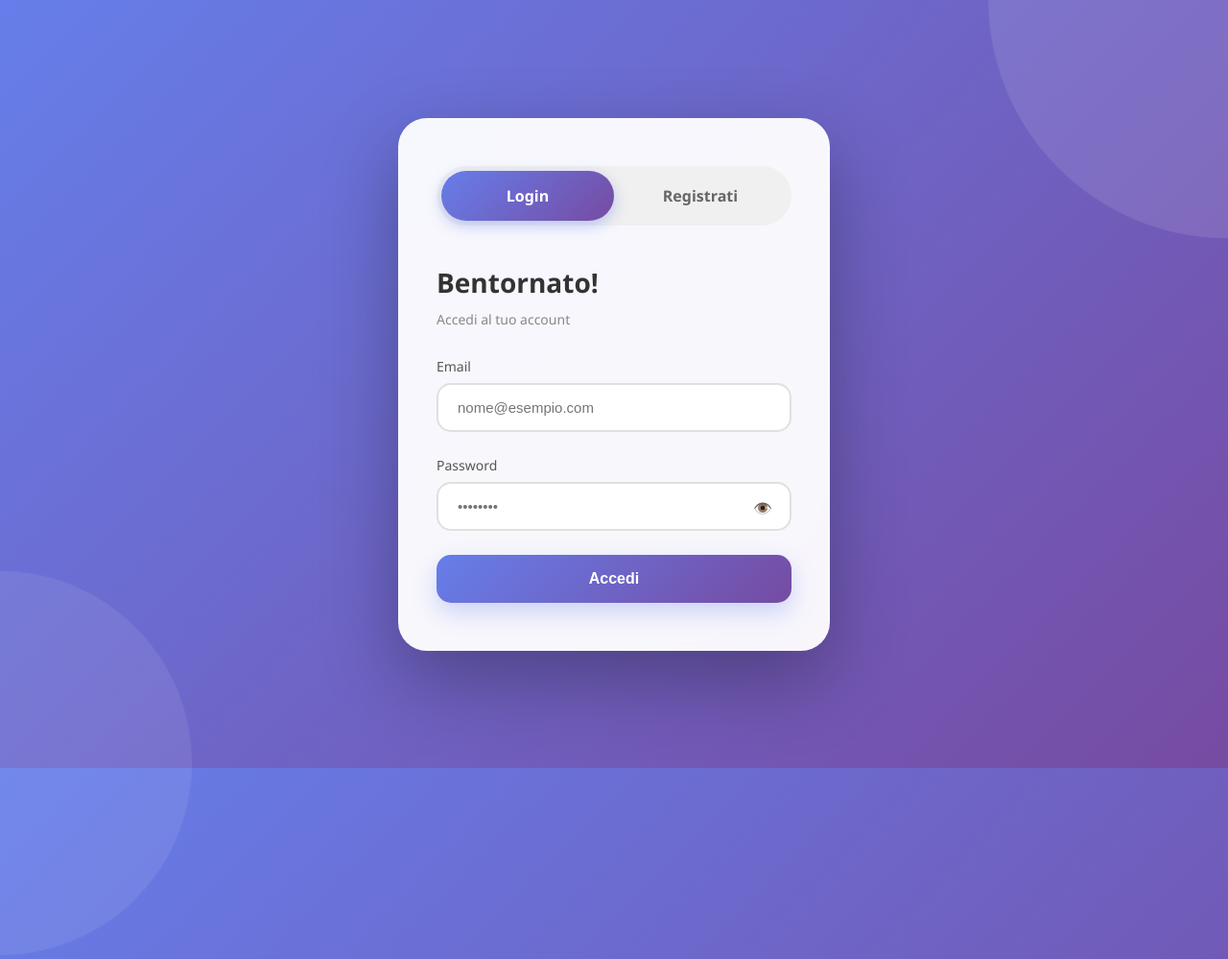
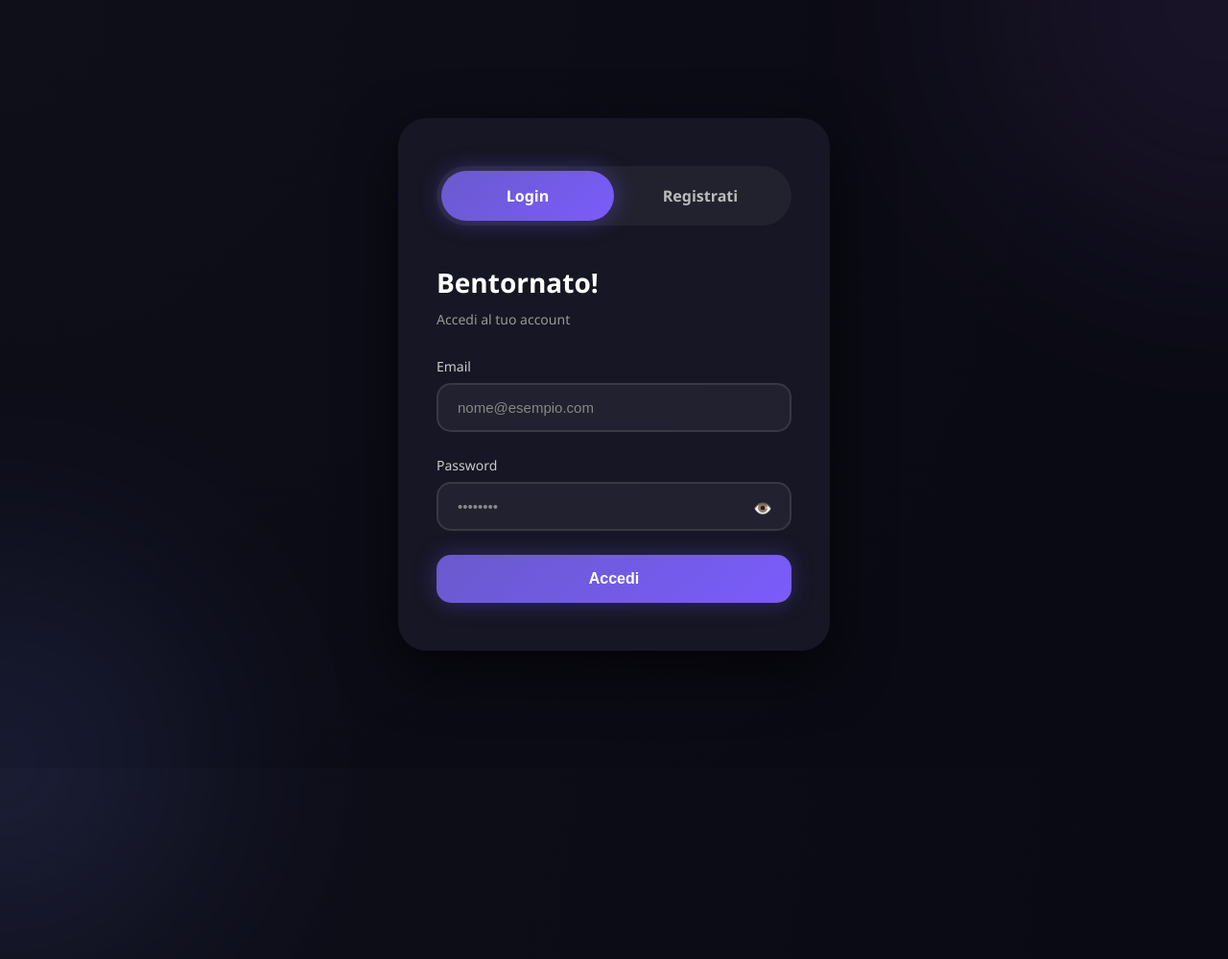
Before and after one commit to mattiadv-apsales/FULLSTACK-WEBSITE, a Flask app: page / in a window 1280 px wide; the page is wider, and only the part inside the window is pictured. Shown: that part at 96% size. Run offline with Flask 3, Linux system fonts and the light colour scheme.

Commit message:
update color

```diff
--- a/static/style/style.css
+++ b/static/style/style.css
@@ -10,30 +10,34 @@ body {
     display: flex;
     justify-content: center;
     align-items: center;
-    background: linear-gradient(135deg, #667eea 0%, #764ba2 100%);
+    background: radial-gradient(circle at top left, #0f0f1a, #0a0a14 80%);
     overflow: hidden;
     position: relative;
+    color: #e6e6e6;
+}
+
+/* Effetti fluttuanti luminosi */
+body::before, body::after {
+    content: '';
+    position: absolute;
+    border-radius: 50%;
+    filter: blur(120px);
+    opacity: 0.15;
 }
 
 body::before {
-    content: '';
-    position: absolute;
     width: 500px;
     height: 500px;
-    background: rgba(255, 255, 255, 0.1);
-    border-radius: 50%;
+    background: #764ba2;
     top: -250px;
     right: -250px;
     animation: float 6s ease-in-out infinite;
 }
 
 body::after {
-    content: '';
-    position: absolute;
     width: 400px;
     height: 400px;
-    background: rgba(255, 255, 255, 0.08);
-    border-radius: 50%;
+    background: #667eea;
     bottom: -200px;
     left: -200px;
     animation: float 8s ease-in-out infinite reverse;
@@ -44,14 +48,15 @@ body::after {
     50% { transform: translateY(-20px) rotate(5deg); }
 }
 
+/* Container effetto vetro scuro */
 .container {
     position: relative;
     z-index: 1;
-    background: rgba(255, 255, 255, 0.95);
-    backdrop-filter: blur(10px);
+    background: rgba(25, 25, 40, 0.8);
+    backdrop-filter: blur(20px);
     padding: 50px 40px;
     border-radius: 30px;
-    box-shadow: 0 30px 80px rgba(0, 0, 0, 0.3);
+    box-shadow: 0 20px 60px rgba(0, 0, 0, 0.7);
     width: 100%;
     max-width: 450px;
     animation: slideIn 0.6s ease-out;
@@ -68,10 +73,11 @@ body::after {
     }
 }
 
+/* Tabs */
 .tabs {
     display: flex;
     margin-bottom: 40px;
-    background: #f0f0f0;
+    background: rgba(255, 255, 255, 0.05);
     border-radius: 50px;
     padding: 5px;
     position: relative;
@@ -85,7 +91,7 @@ body::after {
     border-radius: 50px;
     font-weight: 600;
     transition: all 0.3s ease;
-    color: #666;
+    color: #bbb;
     position: relative;
     z-index: 1;
 }
@@ -100,16 +106,17 @@ body::after {
     left: 5px;
     width: calc(50% - 5px);
     height: calc(100% - 10px);
-    background: linear-gradient(135deg, #667eea 0%, #764ba2 100%);
+    background: linear-gradient(135deg, #6a5acd, #7a5cfb);
     border-radius: 50px;
     transition: transform 0.3s ease;
-    box-shadow: 0 5px 15px rgba(102, 126, 234, 0.4);
+    box-shadow: 0 0 25px rgba(122, 92, 251, 0.4);
 }
 
 .tab-slider.right {
     transform: translateX(100%);
 }
 
+/* Contenuto form */
 .form-content {
     position: relative;
 }
@@ -130,12 +137,12 @@ body::after {
 
 h2 {
     margin-bottom: 10px;
-    color: #333;
+    color: #fff;
     font-size: 28px;
 }
 
 .subtitle {
-    color: #888;
+    color: #999;
     margin-bottom: 30px;
     font-size: 14px;
 }
@@ -148,7 +155,7 @@ h2 {
 label {
     display: block;
     margin-bottom: 8px;
-    color: #555;
+    color: #ccc;
     font-weight: 500;
     font-size: 14px;
 }
@@ -156,33 +163,40 @@ label {
 input {
     width: 100%;
     padding: 15px 20px;
-    border: 2px solid #e0e0e0;
+    border: 2px solid rgba(255, 255, 255, 0.1);
     border-radius: 15px;
     font-size: 15px;
     transition: all 0.3s ease;
-    background: white;
+    background: rgba(255, 255, 255, 0.05);
+    color: white;
+}
+
+input::placeholder {
+    color: #888;
 }
 
 input:focus {
     outline: none;
-    border-color: #667eea;
-    box-shadow: 0 0 0 4px rgba(102, 126, 234, 0.1);
+    border-color: #7a5cfb;
+    box-shadow: 0 0 0 4px rgba(122, 92, 251, 0.1);
     transform: translateY(-2px);
 }
 
+/* Occhio password */
 .password-toggle {
     position: absolute;
     right: 20px;
     top: 43px;
     cursor: pointer;
-    color: #999;
+    color: #aaa;
     user-select: none;
 }
 
+/* Bottoni */
 button {
     width: 100%;
     padding: 16px;
-    background: linear-gradient(135deg, #667eea 0%, #764ba2 100%);
+    background: linear-gradient(135deg, #6a5acd, #7a5cfb);
     color: white;
     border: none;
     border-radius: 15px;
@@ -190,18 +204,19 @@ button {
     font-weight: 600;
     cursor: pointer;
     transition: all 0.3s ease;
-    box-shadow: 0 10px 25px rgba(102, 126, 234, 0.3);
+    box-shadow: 0 0 25px rgba(122, 92, 251, 0.3);
 }
 
 button:hover {
     transform: translateY(-2px);
-    box-shadow: 0 15px 35px rgba(102, 126, 234, 0.4);
+    box-shadow: 0 0 35px rgba(122, 92, 251, 0.5);
 }
 
 button:active {
     transform: translateY(0);
 }
 
+/* Checkbox */
 .checkbox-group {
     display: flex;
     align-items: center;
@@ -211,23 +226,26 @@ button:active {
 .checkbox-group input[type="checkbox"] {
     width: auto;
     margin-right: 10px;
+    accent-color: #7a5cfb;
 }
 
 .checkbox-group label {
     margin: 0;
     font-weight: 400;
     font-size: 13px;
+    color: #ccc;
 }
 
+/* Messaggi */
 #success {
-    color: red;
+    color: #4cd964;
     font-weight: 600;
     margin-bottom: 15px;
     text-align: center;
 }
 
 #login-error {
-    color: red;
+    color: #ff6b6b;
     font-weight: 600;
     margin-bottom: 15px;
     text-align: center;
```
Also changed, not shown: static/style/error.css (+20 -15 lines), static/style/sbem.css (+64 -22 lines).
